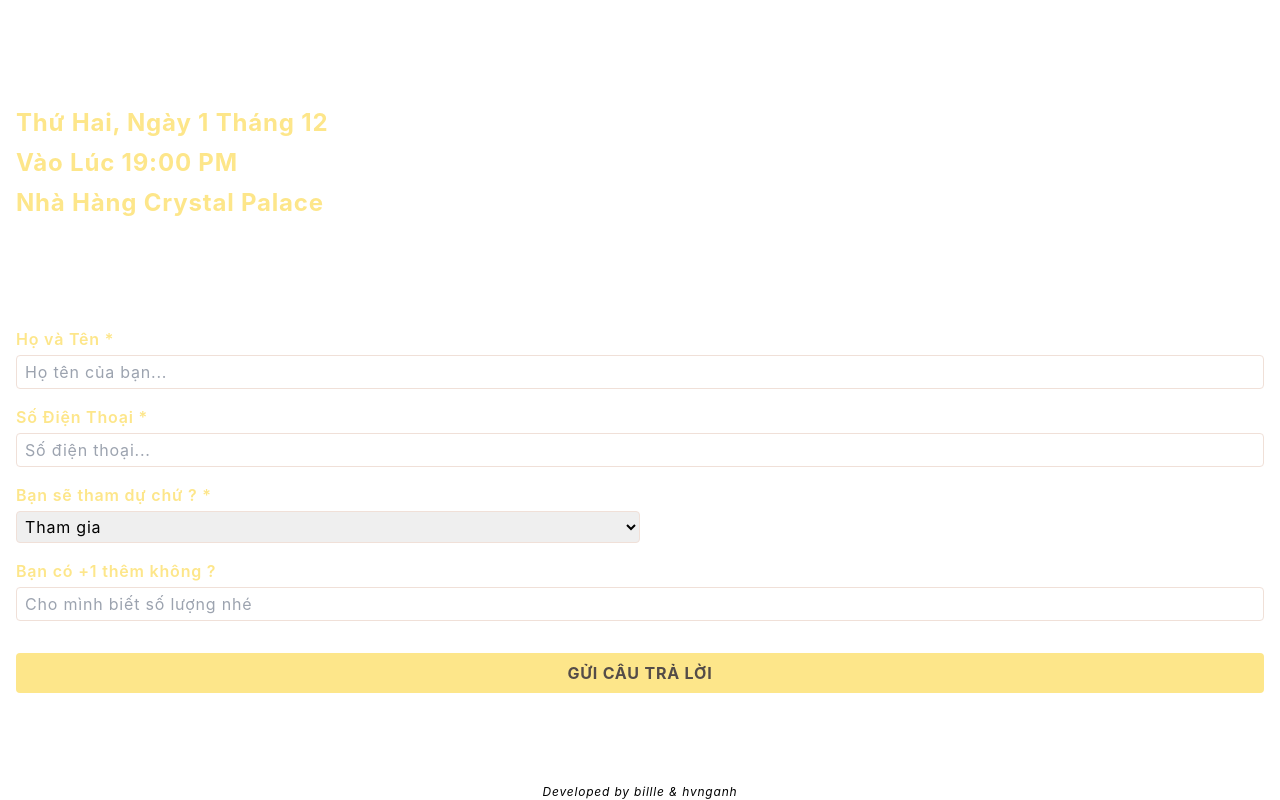
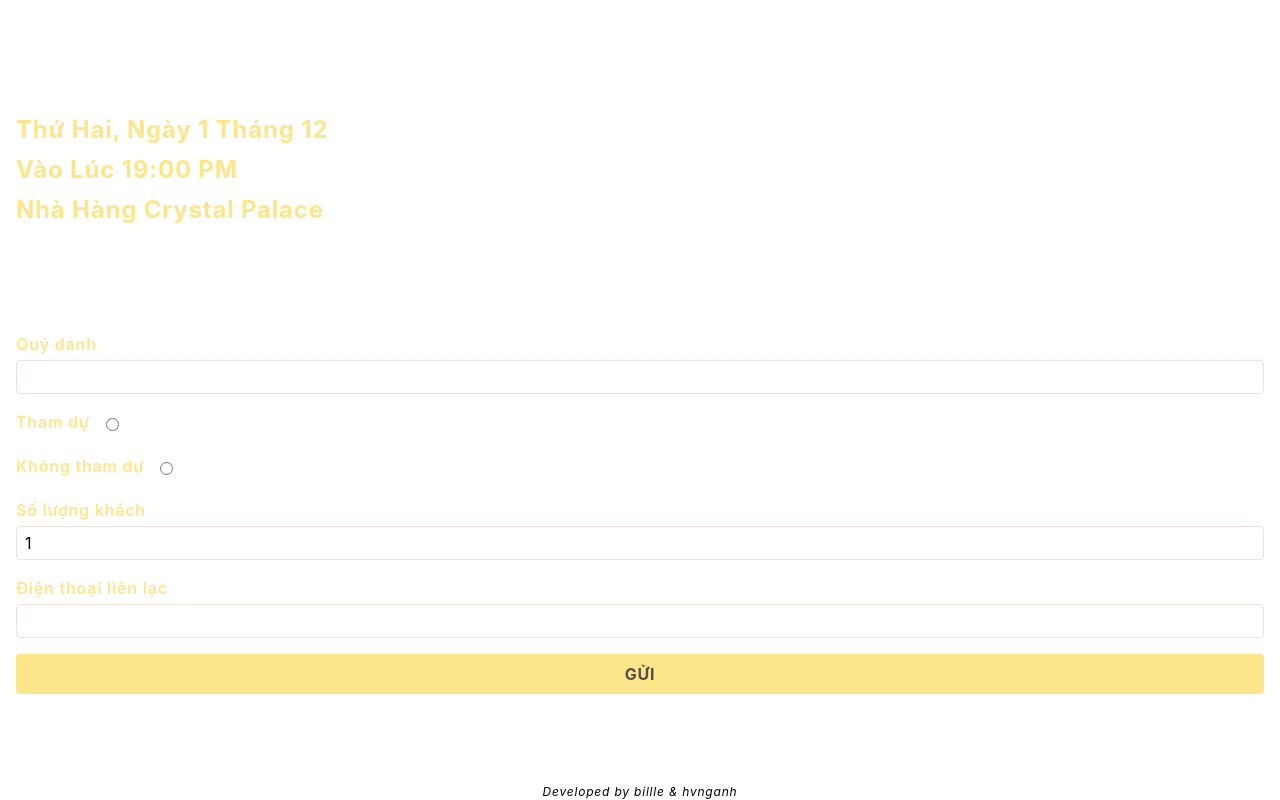
Before and after one commit to ledungtri/tri-phuong-wedding, a Next.js app: page /response in a window 1280 px wide. Built offline with nearby package versions, Linux system fonts and the light colour scheme.

Commit message:
Refactor response form

```diff
--- a/components/form.js
+++ /dev/null
@@ -1,87 +0,0 @@
-import axios from "axios";
-import { useRouter } from "next/router";
-import { useState } from "react";
-
-function Form() {
-  const router = useRouter();
-  const [name, setName] = useState("");
-  const [phone, setPhone] = useState(0);
-  const [attending, setAttending] = useState();
-  const [guest, setGuest] = useState(0);
-
-  const handleAttending = (e) => {
-    let valueAttend = e.target.value;
-    if (valueAttend === "true") return setAttending(true);
-    return setAttending(false);
-  };
-
-  const handleGoToMap = async (e) => {
-    e.preventDefault();
-    const newUser = {
-      name,
-      phone,
-      attend: attending,
-      number: guest,
-    };
-    try {
-      const res = await axios.post(
-        "http://bglmautam.com:3030/responses",
-        newUser
-      );
-      console.log(res);
-      router.push("/thanks");
-    } catch (error) {
-      console.log(error);
-    }
-  };
-  return (
-    <form className="flex flex-col" onSubmit={handleGoToMap}>
-      <div className="flex flex-col mb-4 items-start">
-        <label className="font-semibold mb-1">Họ và Tên *</label>
-        <input
-          required
-          onChange={(e) => setName(e.target.value)}
-          className="xl:border-[#f0e0d8] xl:border xl:border-solid rounded w-full py-1 px-2 text-black"
-          placeholder="Họ tên của bạn..."
-        />
-      </div>
-      <div className="flex flex-col mb-4 items-start">
-        <label className="font-semibold mb-1">Số Điện Thoại *</label>
-        <input
-          required
-          onChange={(e) => setPhone(e.target.value)}
-          className="xl:border-[#f0e0d8] xl:border xl:border-solid rounded w-full py-1 px-2 text-black"
-          placeholder="Số điện thoại..."
-        />
-      </div>
-      <div className="flex flex-col mb-4 items-start">
-        <label className="font-semibold mb-1">Bạn sẽ tham dự chứ ? *</label>
-        <select
-          onChange={(e) => handleAttending(e)}
-          className="xl:border-[#f0e0d8] xl:border xl:border-solid w-[50%] text-black h-8 rounded px-1"
-          id="attending"
-          name="attending"
-        >
-          <option value={true}>Tham gia</option>
-          <option value={false}>Hông tham gia</option>
-        </select>
-      </div>
-      <div className="flex flex-col mb-8 items-start">
-        <label className="font-semibold mb-1">Bạn có +1 thêm không ?</label>
-        <input
-            type="number"
-          onChange={(e) => setGuest(e.target.value)}
-          className="xl:border-[#f0e0d8] xl:border xl:border-solid rounded w-full py-1 px-2 text-black"
-          placeholder="Cho mình biết số lượng nhé"
-        />
-      </div>
-      <div className="w-full bg-amber-200 rounded h-10 flex items-center justify-center">
-        <button type="submit" className="uppercase text-white font-bold xl:text-[#544c48]">
-          Gửi câu trả lời
-        </button>
-      </div>
-    </form>
-  );
-}
-
-export default Form;
--- /dev/null
+++ b/components/response/form.js
@@ -0,0 +1,51 @@
+import axios from "axios";
+import { useRouter } from "next/router";
+import { useState } from "react";
+import TextInputField from "./textInputField";
+import RadioButtonField from "./radioButtonField";
+
+function Form() {
+  const router = useRouter();
+  const [response, setResponse] = useState({
+    name: '',
+    attend: true,
+    phone: '',
+    number: 1
+  });
+
+  const handleChange = (value, fieldName) => {
+    response[fieldName] = value;
+    setResponse({...response});
+  };
+
+  const handleSubmit = async (e) => {
+    e.preventDefault();
+    try {
+      await axios.post(
+        "http://bglmautam.com:3030/responses",
+        response
+      );
+      router.push("/thanks");
+    } catch (error) {
+      console.log(error);
+    }
+  };
+
+  return (
+    <form className="flex flex-col" onSubmit={handleSubmit}>
+      <TextInputField label='Quý danh' fieldName='name' object={response} handleChange={handleChange}/>
+
+      <RadioButtonField label='Tham dự' value={true} fieldName='attend' handleChange={handleChange}/>
+      <RadioButtonField label='Không tham dự' value={false} fieldName='attend' handleChange={handleChange}/>
+
+      <TextInputField label='Số lượng khách' fieldName='number' object={response} handleChange={handleChange}/>
+      <TextInputField label='Điện thoại liên lạc' fieldName='phone' object={response} handleChange={handleChange}/>
+
+      <button type="submit" className="text-white font-bold xl:text-[#544c48] w-full bg-amber-200 rounded h-10">
+        GỬI
+      </button>
+    </form>
+  );
+}
+
+export default Form;
--- /dev/null
+++ b/components/response/radioButtonField.js
@@ -0,0 +1,16 @@
+export default function RadioButtonField({ label, value, fieldName, handleChange }) {
+  return (
+    <div className="flex mb-4 items-center">
+      <label className="font-semibold mb-1 mr-4" htmlFor={`${fieldName}-${value}`}>{label}</label>
+      <input
+        required
+        type='radio'
+        id={`${fieldName}-${value}`}
+        name={fieldName}
+        value={value}
+        onChange={(e) => handleChange(e.target.value, fieldName)}
+        className="xl:border-[#f0e0d8] xl:border xl:border-solid rounded py-1 px-2 text-black"
+      />
+    </div>
+  );
+}
--- /dev/null
+++ b/components/response/textInputField.js
@@ -0,0 +1,14 @@
+export default function TextInputField({ label, fieldName, object, handleChange }) {
+  return (
+    <div className="flex flex-col mb-4 items-start">
+      <label className="font-semibold mb-1">{label}</label>
+      <input
+        required
+        name={fieldName}
+        value={object[fieldName]}
+        onChange={(e) => handleChange(e.target.value, fieldName)}
+        className="xl:border-[#f0e0d8] xl:border xl:border-solid rounded w-full py-1 px-2 text-black"
+      />
+    </div>
+  );
+}
--- a/pages/index.js
+++ b/pages/index.js
@@ -2,7 +2,7 @@ import { useEffect, useState } from "react";
 
 import Image from "next/future/image";
 import Link from "next/link";
-import Form from "../components/form";
+import Form from "../components/response/form";
 // Image
 import bg_desktop from "../public/background.jpg";
 
--- a/pages/response.js
+++ b/pages/response.js
@@ -1,15 +1,15 @@
-import Form from "../components/form";
+import Form from "../components/response/form";
 
 
 export default function Response() {
 
   return (
     <div className='h-screen'>
-      <div className="flex flex-col items-start px-4 h-full justify-evenly text-amber-200 m-auto">
-        <div className="flex flex-col items-start w-full">
-          <h1 className="date text-2xl font-bold">Thứ Hai, Ngày 1 Tháng 12</h1>
-          <h1 className="date mt-2 text-2xl font-bold">Vào Lúc 19:00 PM</h1>
-          <h1 className="date mt-2 text-2xl font-bold">Nhà Hàng Crystal Palace</h1>
+      <div className="flex flex-col px-4 h-full justify-evenly text-amber-200 m-auto">
+        <div className="flex flex-col items-start w-full font-bold text-2xl">
+          <h1 className="date mt-2">Thứ Hai, Ngày 1 Tháng 12</h1>
+          <h1 className="date mt-2">Vào Lúc 19:00 PM</h1>
+          <h1 className="date mt-2">Nhà Hàng Crystal Palace</h1>
         </div>
         <div className="w-full">
           <Form />
```
